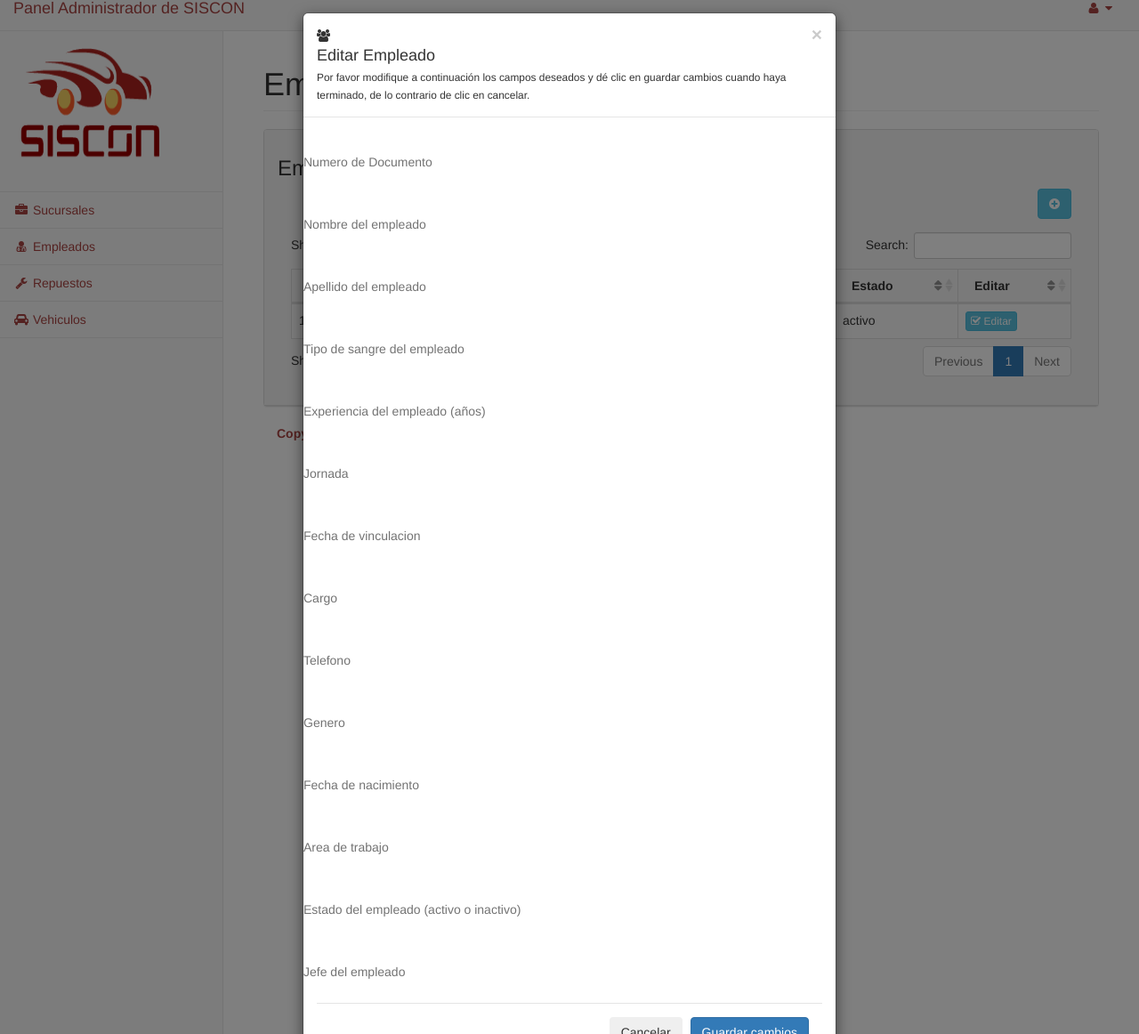
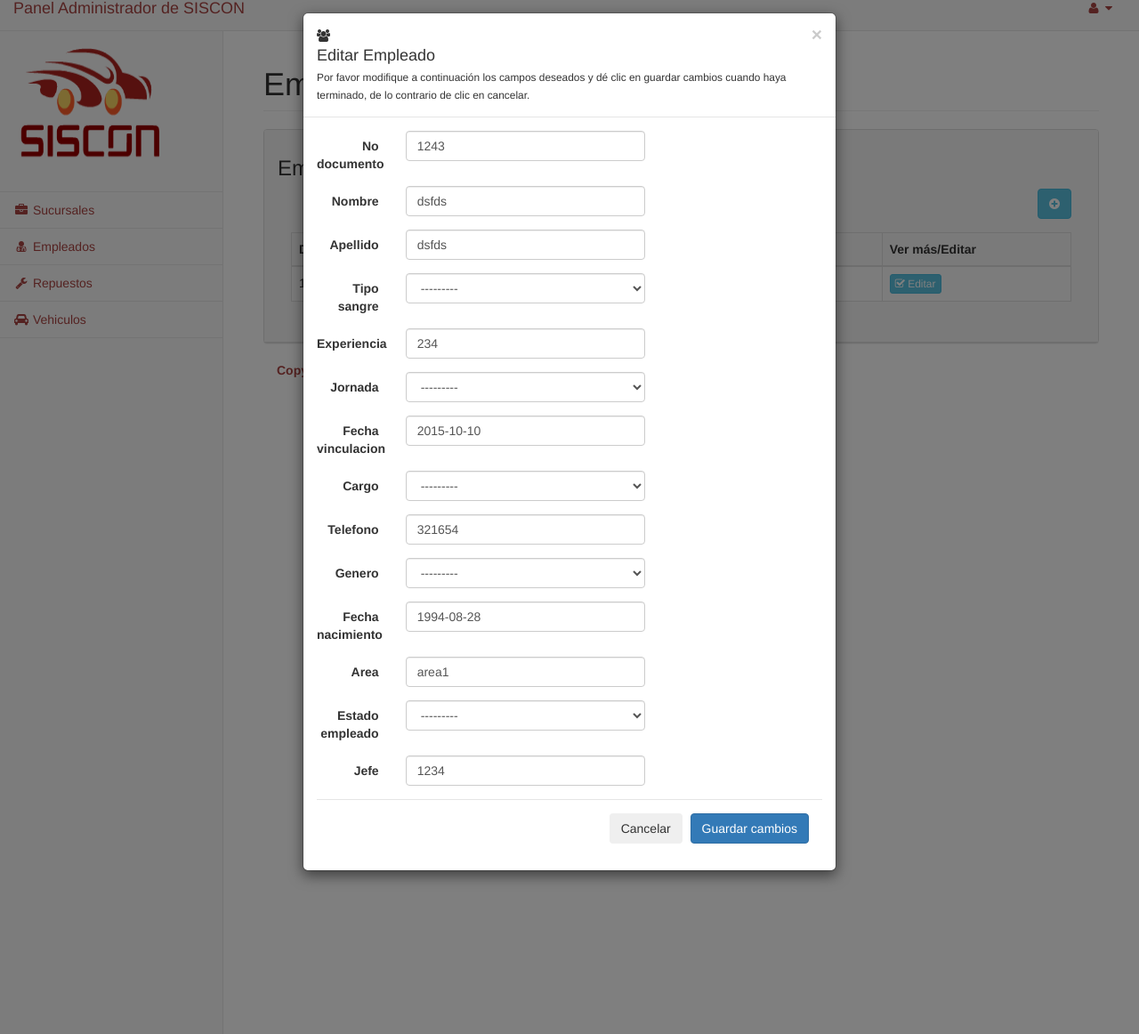
Before and after one commit to alvaromartinez986/SICON, a Django app: page /empleado/editar/1 in a window 1280 px wide; the page is wider, and only the part inside the window is pictured. Shown: the part 16-1178 px from the top of that part at 89% size. Run offline with Django 3.2, Linux system fonts and the light colour scheme; data comes from the database, SQL or seed files in the repository; parts of the project's set-up code (start-up, migrations or seed data) failed here and were passed over; some libraries are stand-ins or nearby versions.

Commit message:
Terminado editar empleado, cambiados empleado.py, views_empleado.py y lista_empleados.html

```diff
--- a/SICON/administrador/empleado.py
+++ b/SICON/administrador/empleado.py
@@ -47,8 +47,8 @@ class Empleado(models.Model):
     fecha_nacimiento =  models.DateField()
     area    =           models.CharField(max_length=150)
 
-    VINC='Vinculado'
-    DESV='Desvinculado'
-    VINC_CHOICES = ((VINC,'Vinculados'), (DESV,'Desvinculado'))
+    ACT='Activado'
+    DES='Desactivado'
+    VINC_CHOICES = ((ACT,'Activado'), (DES,'Desactivado'))
     estado_empleado =   models.CharField(choices=VINC_CHOICES, max_length=15) #Vinculado/Desvinculado
     jefe =              models.IntegerField()
--- a/SICON/administrador/views_empleado.py
+++ b/SICON/administrador/views_empleado.py
@@ -29,14 +29,10 @@ def editar_empleado(request, id):
 	empleados= Empleado.objects.all()
 	empleado = Empleado.objects.get(pk = id)
 	form_edicion = EmpleadoForm(instance=empleado, initial=empleado.__dict__)
-	print "holi1"
 	if request.method == 'POST':
-		print "holi2"
 		form_edicion = EmpleadoForm(request.POST, instance=empleado, initial=empleado.__dict__)
 		if form_edicion.has_changed():
-			print "holi3"
 			if form_edicion.is_valid():
-				print "holi3"
 				form_edicion.save()
 				return HttpResponseRedirect("/empleado/listar")
 		else:
--- a/SICON/templates/lista_empleados.html
+++ b/SICON/templates/lista_empleados.html
@@ -34,7 +34,7 @@ en esta seccion se va a poner el contenido de la pagina
                                             <th>Nombre</th>
                                             <th>Cargo</th>
                                             <th>Estado</th>
-                                            <th>Editar</th>
+                                            <th>Ver más/Editar</th>
                                         </tr>
                                     </thead>
                                     <tbody>
@@ -48,8 +48,6 @@ en esta seccion se va a poner el contenido de la pagina
 											<td><a href="/empleado/editar/{{emp.id}}"><button class="btn btn-xs btn-info dim"><i class="fa fa-check-square-o"></i> Editar</button></a></td>
                                         </tr>
                                         {%endfor%}
-
-
                                     </tbody>
                                 </table>
                             </div>
@@ -77,51 +75,58 @@ en esta seccion se va a poner el contenido de la pagina
                     </small>
                 </div>
                 <div class="modal-body">
-                    <form action="form_empleado" method="post" class="form-horizontal">
+                    <form id="form_empleado" method="post" class="form-horizontal">
                         {% csrf_token %}
                         <!-- no_documento -->
-							{{form_edicion.no_documento.errors}}
+
 							<div class="form-group">
-								<label>{{form.no_documento.label}}</label>
-								<p class="help-block">Numero de Documento</p>
-								{{form.no_documento}}
+								{{form_edicion.no_documento.errors}}
+								<label class="col-lg-2 control-label">{{form_edicion.no_documento.label}}</label>
+
+                            <div class="col-lg-6">
+								{{form_edicion.no_documento}}</div>
 							</div>
+
 							<!--asd
 
 							<!-- Nombre -->
-							{{form_edicion.nombre.errors}}
+
 							<div class="form-group">
-								<label>{{form.nombre.label}}</label>
-								<p class="help-block">Nombre del empleado</p>
-								{{form.nombre}}
+								{{form_edicion.nombre.errors}}
+								<label class="col-lg-2 control-label">{{form_edicion.nombre.label}}</label>
+
+								<div class="col-lg-6 text-label">{{form_edicion.nombre}}</div>
 							</div>
 							<!--asd
 
 
 							<!-- apellido -->
-							{{form_edicion.apellido.errors}}
+
 							<div class="form-group">
-								<label>{{form.apellido.label}}</label>
-								<p class="help-block">Apellido del empleado</p>
-								{{form.apellido}}
+								{{form_edicion.apellido.errors}}
+								<label class="col-lg-2 control-label">{{form_edicion.apellido.label}}</label>
+
+								<div class="col-lg-6 text-label">{{form_edicion.apellido}}</div>
 							</div>
 							<!--asd
 
 							<!-- tipo_sangre -->
-							{{form_edicion.tipo_sangre.errors}}
+
 							<div class="form-group">
-								<label>{{form.tipo_sangre.label}}</label>
-								<p class="help-block">Tipo de sangre del empleado</p>
-								{{form.tipo_sangre}}
+								{{form_edicion.tipo_sangre.errors}}
+								<label class="col-lg-2 control-label">{{form_edicion.tipo_sangre.label}}</label>
+
+								<div class="col-lg-6">{{form_edicion.tipo_sangre}}</div>
 							</div>
 							<!--asd
 
 							<!-- experiencia -->
-							{{form_edicion.experiencia.errors}}
+
 							<div class="form-group">
-								<label>{{form.experiencia.label}}</label>
-								<p class="help-block">Experiencia del empleado (años)</p>
-								{{form.experiencia}}
+								{{form_edicion.experiencia.errors}}
+								<label class="col-lg-2 control-label">{{form_edicion.experiencia.label}}</label>
+
+								<div class="col-lg-6">{{form_edicion.experiencia}}</div>
 							</div>
 							<!--asd
 
@@ -129,78 +134,86 @@ en esta seccion se va a poner el contenido de la pagina
 							<!-- jornada -->
 							{{form_edicion.jornada.errors}}
 							<div class="form-group">
-								<label>{{form.jornada.label}}</label>
-								<p class="help-block">Jornada</p>
-								{{form.jornada}}
+								<label class="col-lg-2 control-label">{{form_edicion.jornada.label}}</label>
+
+								<div class="col-lg-6">{{form_edicion.jornada}}</div>
 							</div>
 
 							<!-- fecha_vinculacion -->
-							{{form_edicion.fecha_vinculacion.errors}}
+
 							<div class="form-group">
-								<label>{{form.fecha_vinculacion.label}}</label>
-								<p class="help-block">Fecha de vinculacion</p>
-								{{form.fecha_vinculacion}}
+								{{form_edicion.fecha_vinculacion.errors}}
+								<label class="col-lg-2 control-label">{{form_edicion.fecha_vinculacion.label}}</label>
+
+								<div class="col-lg-6">{{form_edicion.fecha_vinculacion}}</div>
 							</div>
 
 							<!-- cargo-->
-							{{form_edicion.cargo.errors}}
+
 							<div class="form-group">
-								<label>{{form.cargo.label}}</label>
-								<p class="help-block">Cargo</p>
-								{{form.cargo}}
+								{{form_edicion.cargo.errors}}
+								<label class="col-lg-2 control-label">{{form_edicion.cargo.label}}</label>
+
+								<div class="col-lg-6">{{form_edicion.cargo}}</div>
 							</div>
 
 							<!-- telefono -->
-							{{form_edicion.telefono.errors}}
+
 							<div class="form-group">
-								<label>{{form.telefono.label}}</label>
-								<p class="help-block">Telefono</p>
-								{{form.telefono}}
+								{{form_edicion.telefono.errors}}
+								<label class="col-lg-2 control-label">{{form_edicion.telefono.label}}</label>
+
+								<div class="col-lg-6">{{form_edicion.telefono}}</div>
 							</div>
 
 							<!-- genero -->
-							{{form_edicion.genero.errors}}
+
 							<div class="form-group">
-								<label>{{form.genero.label}}</label>
-								<p class="help-block">Genero</p>
-								{{form.genero}}
+								{{form_edicion.genero.errors}}
+								<label class="col-lg-2 control-label">{{form_edicion.genero.label}}</label>
+
+								<div class="col-lg-6">{{form_edicion.genero}}</div>
 							</div>
 
 							<!-- fecha_nacimiento -->
-							{{form_edicion.fecha_nacimiento.errors}}
+
 							<div class="form-group">
-								<label>{{form.fecha_nacimiento.label}}</label>
-								<p class="help-block">Fecha de nacimiento</p>
-								{{form.fecha_nacimiento}}
+								{{form_edicion.fecha_nacimiento.errors}}
+								<label class="col-lg-2 control-label">{{form_edicion.fecha_nacimiento.label}}</label>
+
+								<div class="col-lg-6">{{form_edicion.fecha_nacimiento}}</div>
 							</div>
 
 							<!-- area -->
-							{{form_edicion.area.errors}}
+
 							<div class="form-group">
-								<label>{{form.area.label}}</label>
-								<p class="help-block">Area de trabajo</p>
-								{{form.area}}
+								{{form_edicion.area.errors}}
+								<label class="col-lg-2 control-label">{{form_edicion.area.label}}</label>
+
+								<div class="col-lg-6">{{form_edicion.area}}</div>
 							</div>
 
 							<!-- estado_empleado -->
-							{{form_edicion.estado_empleado.errors}}
+
 							<div class="form-group">
-								<label>{{form.estado_empleado.label}}</label>
-								<p class="help-block">Estado del empleado (activo o inactivo)</p>
-								{{form.estado_empleado}}
+								{{form_edicion.estado_empleado.errors}}
+								<label class="col-lg-2 control-label">{{form_edicion.estado_empleado.label}}</label>
+
+								<div class="col-lg-6">{{form_edicion.estado_empleado}}</div>
 							</div>
 
 							<!-- jefe -->
-							{{form_edicion.jefe.errors}}
+
 							<div class="form-group">
-								<label>{{form.jefe.label}}</label>
-								<p class="help-block">Jefe del empleado</p>
-								{{form.jefe}}
+								{{form_edicion.jefe.errors}}
+								<label class="col-lg-2 control-label">{{form_edicion.jefe.label}}</label>
+
+								<div class="col-lg-6">{{form_edicion.jefe}}</div>
 							</div>
                         <!--/div-->
                         <div class="modal-footer">
                             <button type="button" class="btn btn-white"
-                                    href="/empleados" data-dismiss="modal">Cancelar
+                                    href="/empleado/listar" data-dismiss="modal">Cancelar
                             </button>
                             <button type="submit" class="btn btn-primary">Guardar cambios
                             </button>
@@ -232,14 +245,34 @@ para traer el bloque de codigo que esta en la pagina blank.html
  <!-- DataTables JavaScript -->
     <script src="../static/bower_components/datatables/media/js/jquery.dataTables.min.js"></script>
     <script src="../static/bower_components/datatables-plugins/integration/bootstrap/3/dataTables.bootstrap.min.js"></script>
+    <script src="//oss.maxcdn.com/jquery.bootstrapvalidator/0.5.3/js/bootstrapValidator.min.js"></script>
+    <script type="text/javascript" src="../static/validator.js">
 
     <!-- Page-Level Demo Scripts - Tables - Use for reference -->
     <script>
-    $(document).ready(function() {
-        $('#dataTables-example').DataTable({
-                responsive: true
-        });
-    });
+      $(document).ready(function() {
+    // Setup - add a text input to each footer cell
+          var i=0;
+    $('#empleados tfoot th').each( function () {
+        i++;
+        if (i <=2){
+        var title = $(this).text();
+        $(this).html( '<input type="text" placeholder="'+title+'" style="width: 100%;" />' );}
+    } );
+    // DataTable
+    var table = $('#empleados').DataTable({responsive:true});
+    // Apply the search
+    table.columns().every( function () {
+        var that = this;
+        $( 'input', this.footer() ).on( 'keyup change', function () {
+            if ( that.search() !== this.value ) {
+                that
+                    .search( this.value )
+                    .draw();
+            }
+        } );
+    } );
+} );
     </script>
 
      {%if edicion %}
```
Also changed, not shown: 1 other file.
